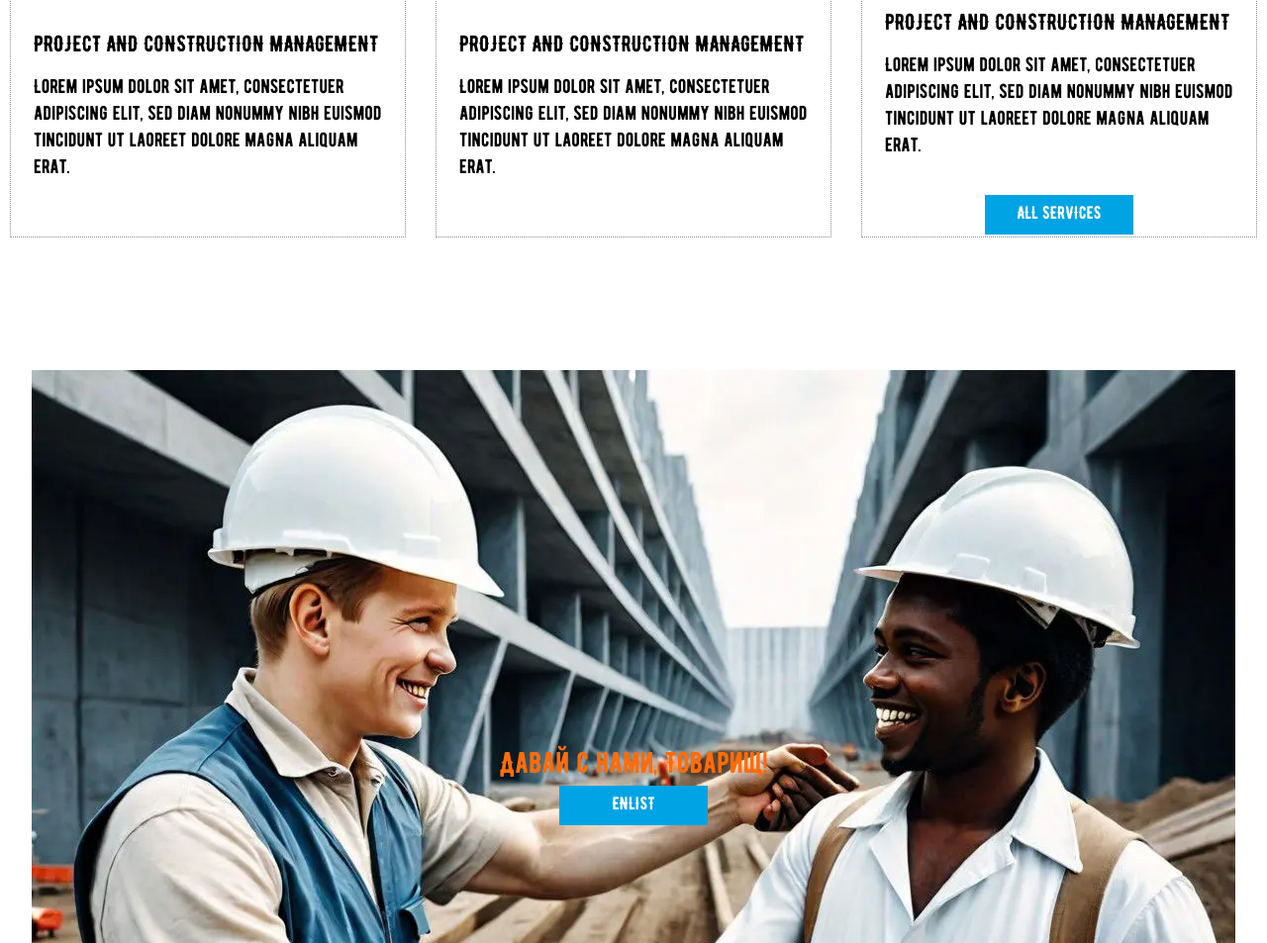
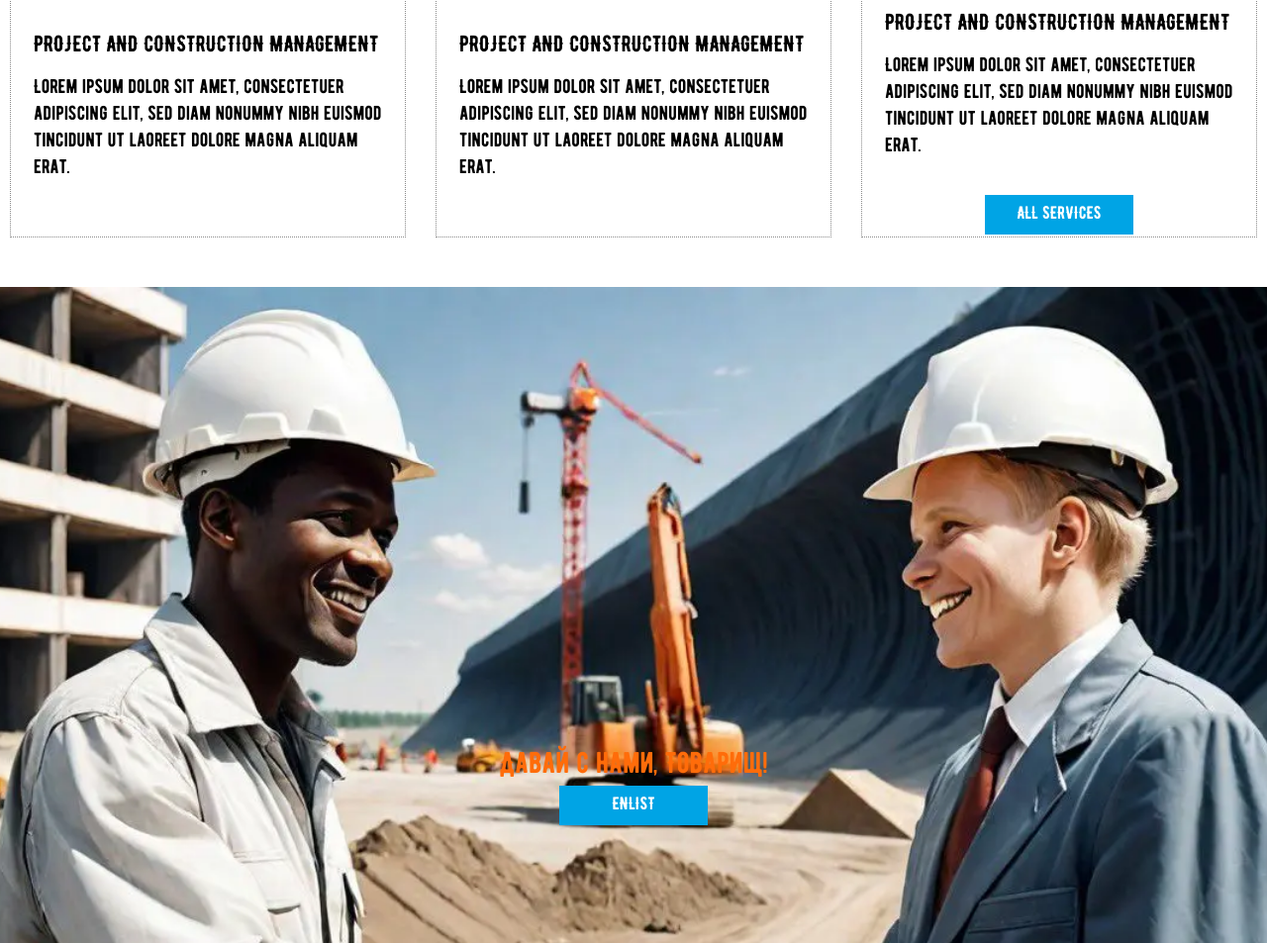
Before and after one commit to SkoriyB/Future, a plain HTML site: page index.html in a window 1280 px wide. Shown: the part 1567-2520 px from the top of the page at 99% size. Drawn offline with Linux system fonts and the light colour scheme; a script that the page names is missing.

Commit message:
Update index.html

```diff
--- a/index.html
+++ b/index.html
@@ -162,7 +162,7 @@
                     </div>
                 </div>
             </div>
-            <div style="background: no-repeat center url(img/unity2.webp)" class="inspire">
+            <div style="background:url(img/Unity.webp); background-size: cover; background-position:center;" class="inspire">
                 <div class="inspire__container">
                     <div class="inspire__text">Давай с нами, Товарищ!</div>
                     <div class="button">
```
